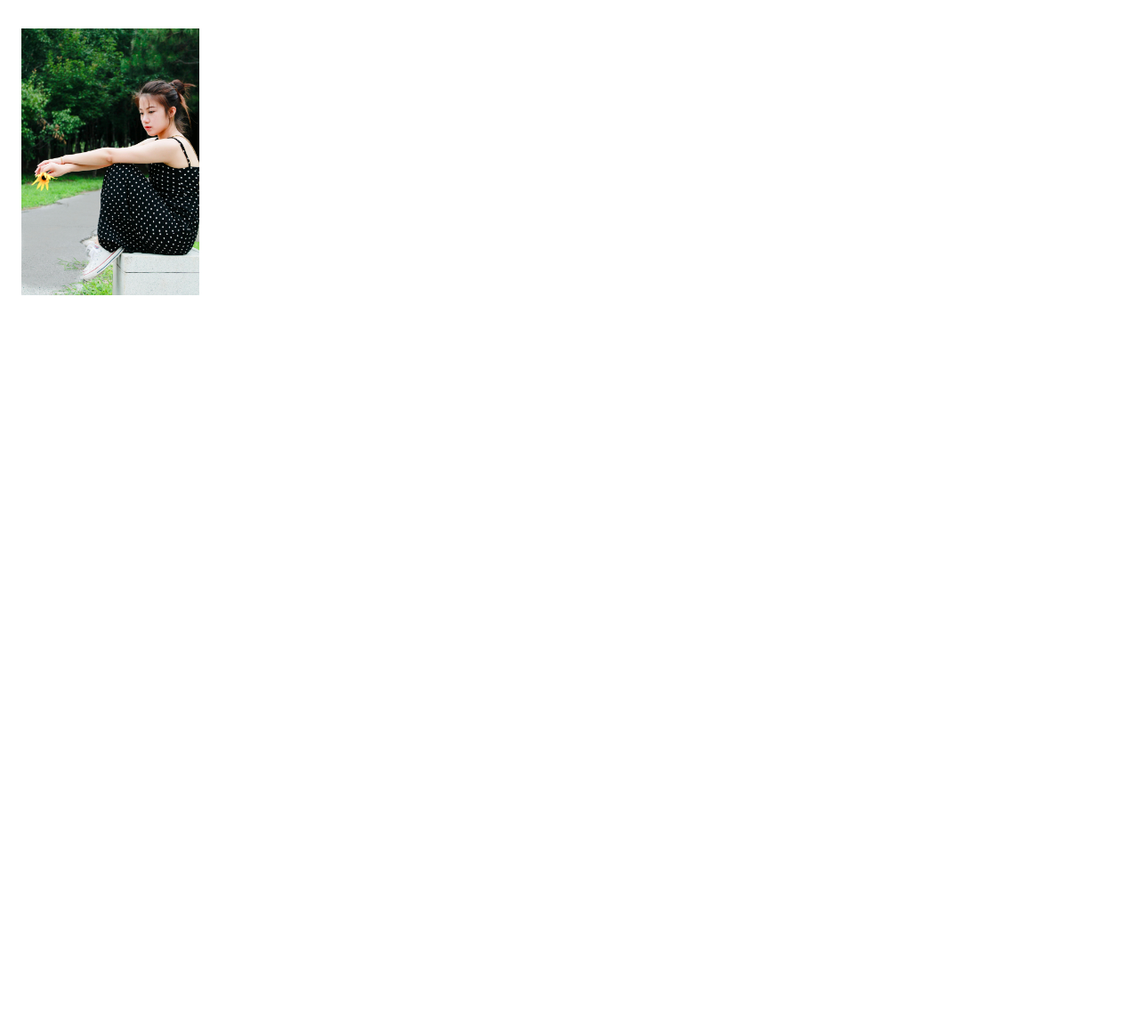
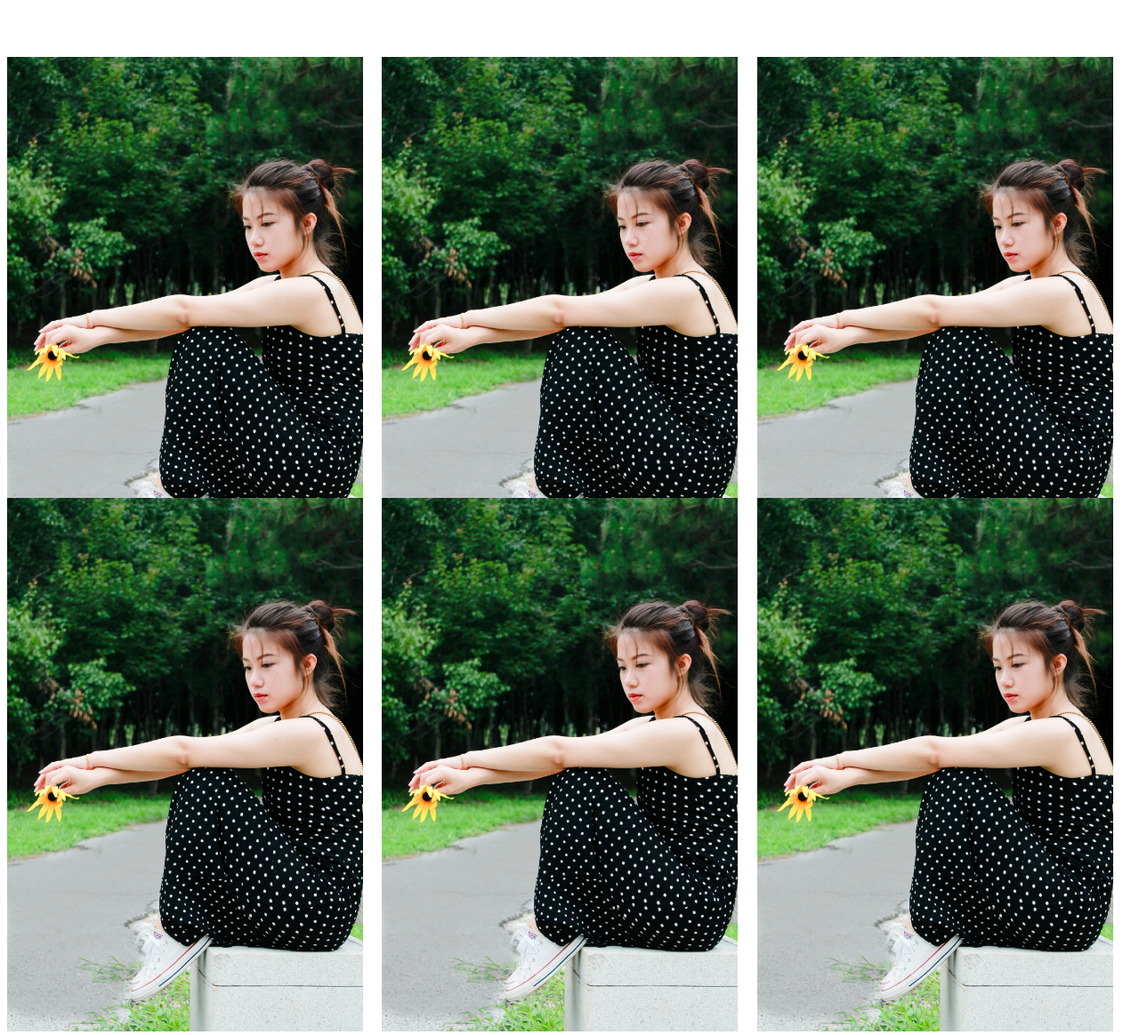
Before and after one commit to Bravyn/mocha, a Django app: page /polkadot/ in a window 1280 px wide. Shown: the part 58-1222 px from the top of the page at 89% size. Before the commit the page ends 390 px from the top, so only its background shows below. Run offline with Django 5.2, Linux system fonts and the light colour scheme.

Commit message:
added a bit of styling

```diff
--- a/mocha/polkadot/static/css/index.css
+++ b/mocha/polkadot/static/css/index.css
@@ -38,7 +38,7 @@
 }
 
 img{
-    width: 200px;
+    width: 400px;
 }
 
 .image-container {
@@ -53,5 +53,8 @@
     }
 
 article{
-    height: 200px;
+    padding-top: 2rem;
+    padding-bottom: 2rem;
+    margin-top: 2rem;
+    height: 400px;
 }
--- a/mocha/polkadot/templates/index.html
+++ b/mocha/polkadot/templates/index.html
@@ -20,14 +20,32 @@
     </nav>
 
 
-    <div class="image-container">
-        <img src="{% static 'assets/polk.jpg' %}" alt="polkadot image">
 
-    </div>
     <section>
-        <article></article>
-        <article></article>
-        <article></article>
+        <article>
+            <img src="{% static 'assets/polk.jpg' %}" alt="polkadot image">
+        </article>
+        <article>
+            <img src="{% static 'assets/polk.jpg' %}" alt="polkadot image">
+
+        </article>
+        <article>
+            <img src="{% static 'assets/polk.jpg' %}" alt="polkadot image">
+
+        </article>
+    </section>
+    <section class = "lower-section">
+        <article>
+            <img src="{% static 'assets/polk.jpg' %}" alt="polkadot image">
+        </article>
+        <article>
+            <img src="{% static 'assets/polk.jpg' %}" alt="polkadot image">
+
+        </article>
+        <article>
+            <img src="{% static 'assets/polk.jpg' %}" alt="polkadot image">
+
+        </article>
     </section>
 
 
```
